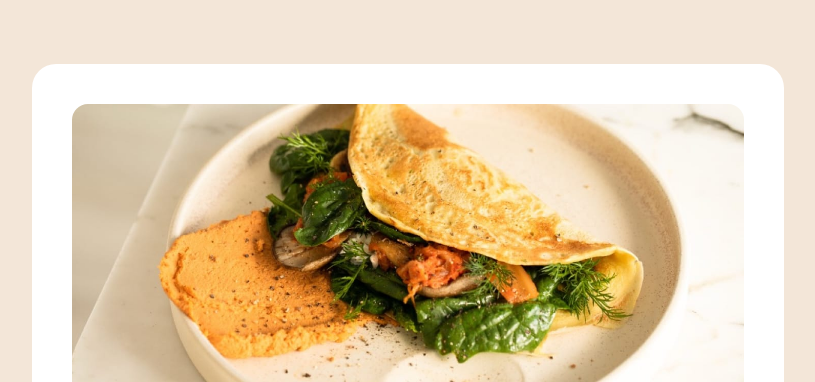
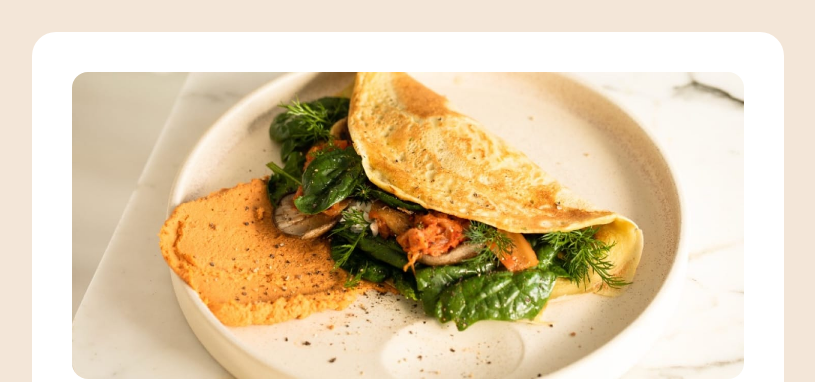
Before and after one commit to salva-it/Recipe-page, a plain HTML site: page index.html in a window 1280 px wide. Shown: the top 382 px of the page, without its empty margins (232-1047 px from the left). Drawn offline with Linux system fonts and the light colour scheme.

Commit message:
Update style.css

```diff
--- a/style.css
+++ b/style.css
@@ -63,7 +63,7 @@ body{
 }
 .container{
   padding: 2.5rem;
-   margin: 4rem 0;
+   margin: 2rem 0;
    border-radius: 1.5rem;
     background-color: var(--background-White);
     max-width: 42rem;
```
